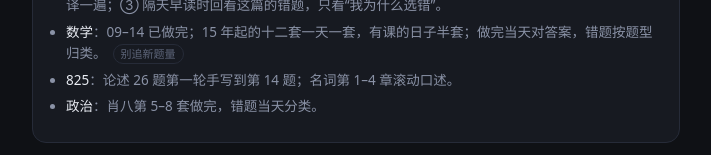
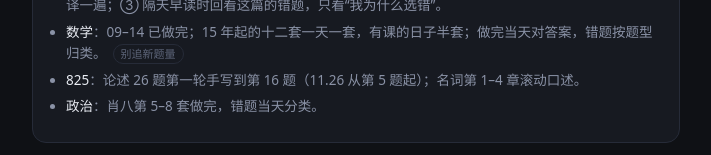
Before and after one commit to Snowwalk-coalzero/kaoyan, a plain HTML site: page plan.html in a window 1280 px wide. Shown: the part 1178-1333 px from the top of the page, without its empty margins (284-995 px from the left). Drawn offline with Linux system fonts and the light colour scheme.

Commit message:
week: essay q5-26 from 11.26 one to two a day

```diff
--- a/plan.html
+++ b/plan.html
@@ -112,7 +112,7 @@
         <li><b>英语</b>：单词每天 60 词（高频 1500 第一轮 9 天走完）；精读真题阅读每天 1 篇，<b>只做 2005–2012 年的</b>，老题句子长，适合练读通；长难句笔译每天 1 句。</li>
         <li><b>精读三遍法</b>：① 18′ 限时做完，不查词；② 30′ 对答案 → 查生词 → 把错题那一句原文抄下来自己译一遍；③ 隔天早读时回看这篇的错题，只看“我为什么选错”。</li>
         <li><b>数学</b>：09–14 已做完；15 年起的十二套一天一套，有课的日子半套；做完当天对答案，错题按题型归类。<span class="tag">别追新题量</span></li>
-        <li><b>825</b>：论述 26 题第一轮手写到第 14 题；名词第 1–4 章滚动口述。</li>
+        <li><b>825</b>：论述 26 题第一轮手写到第 16 题（11.26 从第 5 题起）；名词第 1–4 章滚动口述。</li>
         <li><b>政治</b>：肖八第 5–8 套做完，错题当天分类。</li>
       </ul>
     </div>
```
